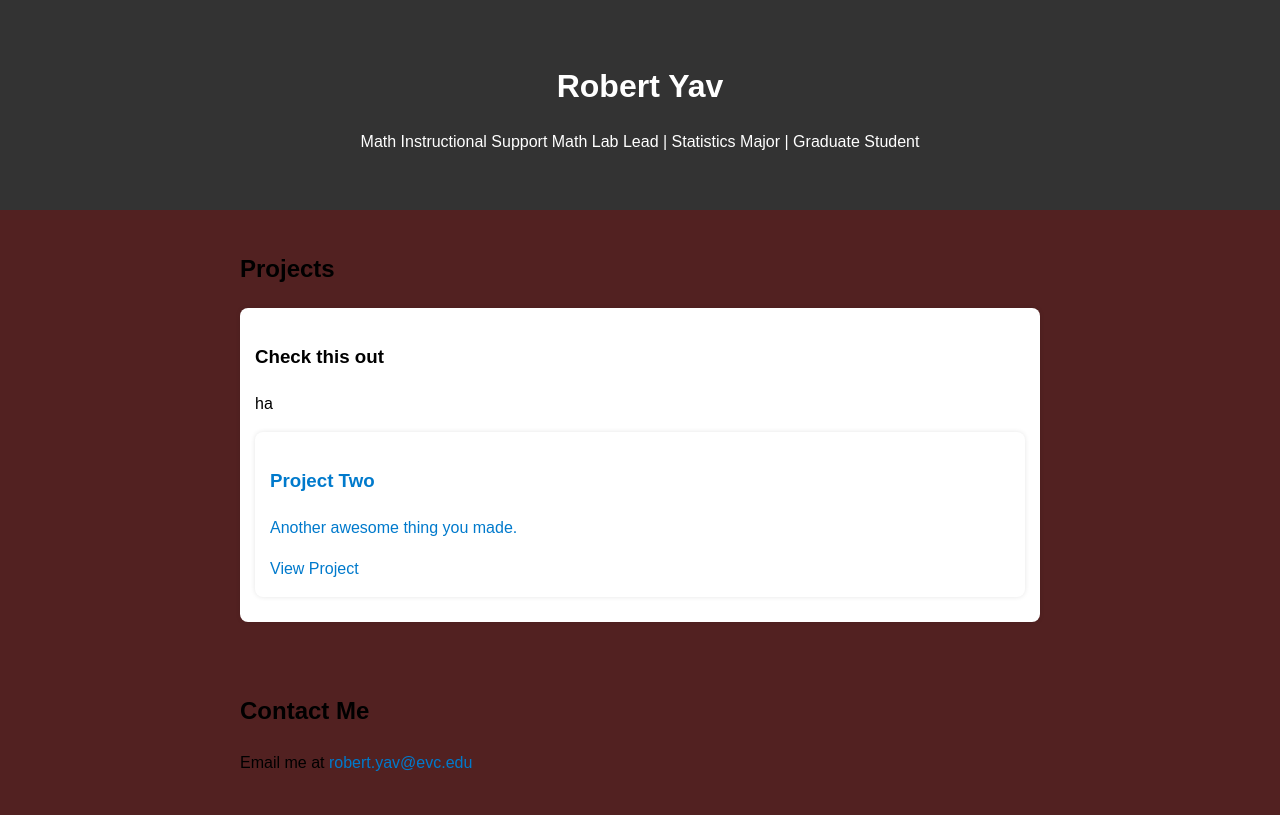
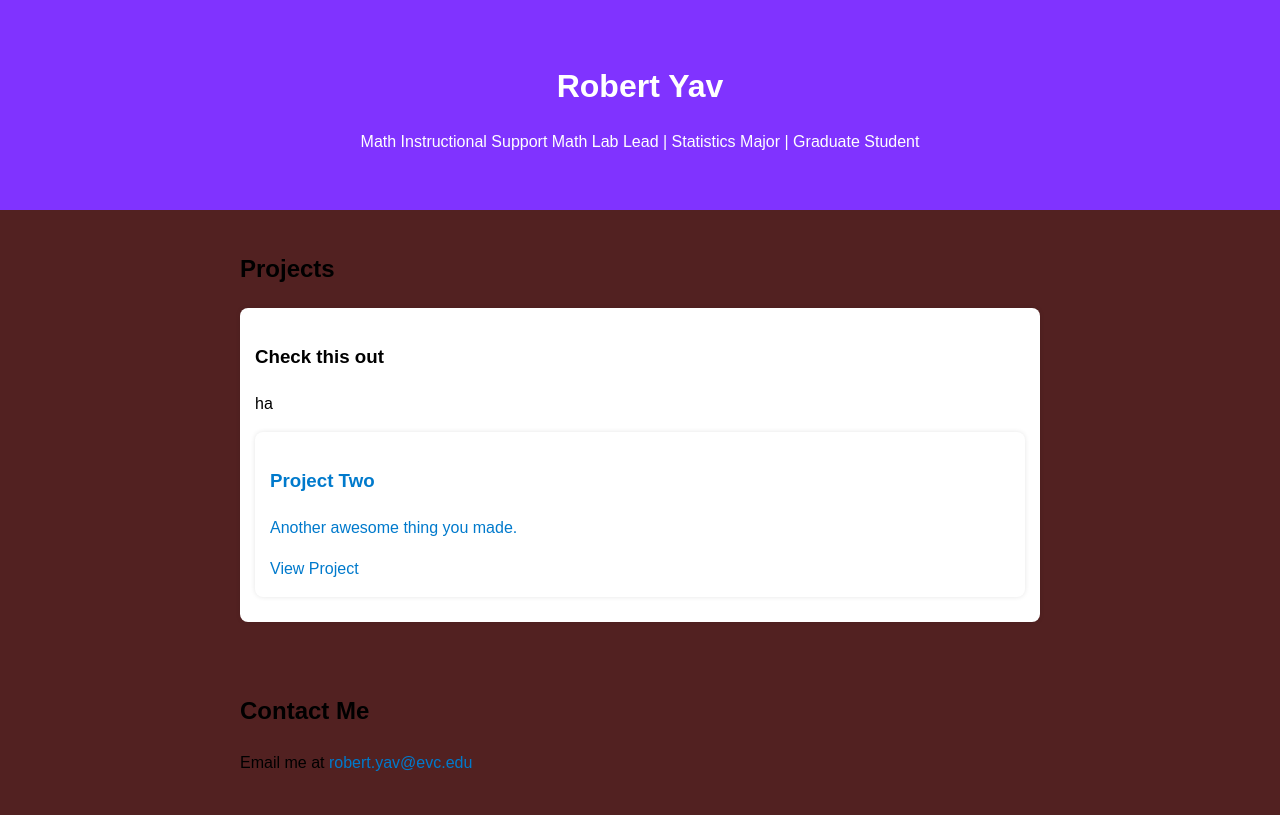
Before and after one commit to rubertyao/mywebsite, a plain HTML site: page index.html in a window 1280 px wide. Shown: the top 815 px of the page. Drawn offline with Linux system fonts and the light colour scheme.

Commit message:
Update style.css

```diff
--- a/style.css
+++ b/style.css
@@ -9,7 +9,7 @@ body {
 }
 
 header {
-  background: #333;
+  background: #8033FF;
   color: #fff;
   padding: 40px 20px;
   text-align: center;
```
